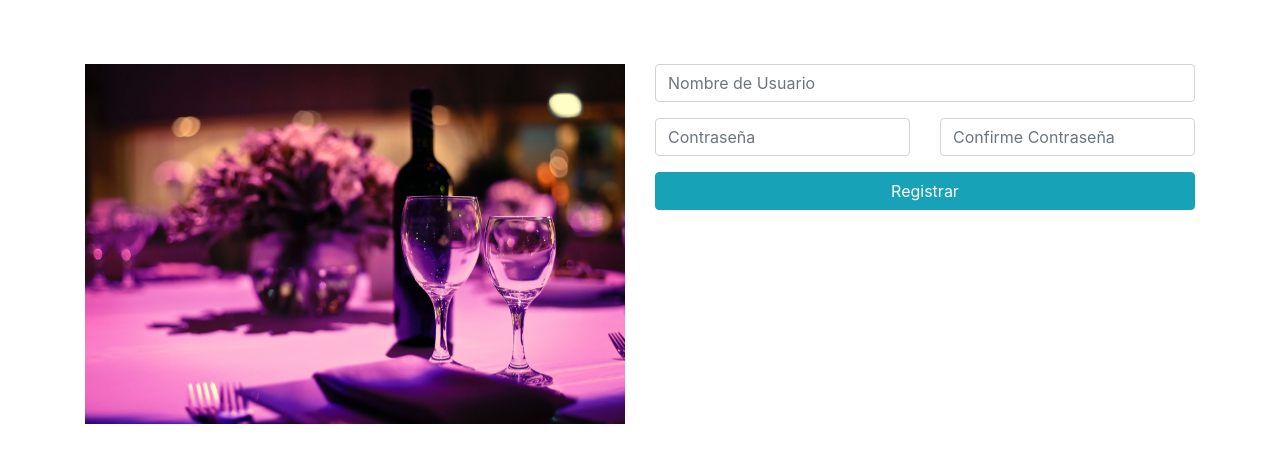
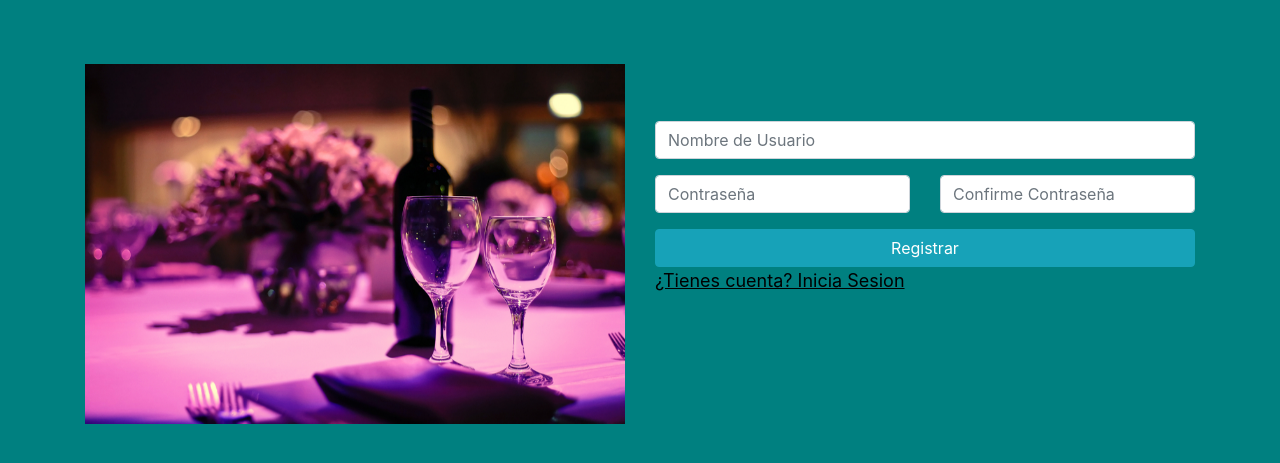
Before and after one commit to Patridiazr/PlusEvents, a Django app: page /formulario/ in a window 1280 px wide. Shown: the top 463 px of the page. Run offline with Django 3.2, Linux system fonts and the light colour scheme; some libraries are stand-ins or nearby versions.

Commit message:
update v2.0

```diff
--- a/registro/static/css/formulario.css
+++ b/registro/static/css/formulario.css
@@ -1,6 +1,20 @@
+body{
+    background-color: teal;
+}
 .container{
     margin-top: 5%;
 }
 .container-fluid{
     padding-left: 0%;
 }
+.btnindex{
+    color: black
+}
+.forgot a {
+    color:black;
+    font-size: 18px;
+    text-decoration: underline;
+  }
+  .forgot {
+    text-align: left; margin-bottom:30px;
+  }
--- a/registro/static/css/login.css
+++ b/registro/static/css/login.css
@@ -1,6 +1,5 @@
 body#LoginForm{
-  background-image: url(/registro/static/imagenes/eventossociales.jpg
-  ) !important;
+  background-image: url(/registro/static/imagenes/eventossociales.jpg)!important;
 }
 
 .form-heading { color:#fff; font-size:23px;}
--- a/registro/templates/Contacto.html
+++ b/registro/templates/Contacto.html
@@ -80,7 +80,7 @@
                             <div class="form-group">
                                 <span class="col-md-1 col-md-offset-2 text-center"><i class="fa fa-phone-square bigicon"></i></span>
                                 <div class="col-md-8">
-                                    <input id="phone" name="phone" type="text" placeholder="Telefono" class="form-control">
+                                    <input id="asunto" name="asunto" type="text" placeholder="Asunto" class="form-control">
                                 </div>
                             </div>
 
--- a/registro/templates/formulario.html
+++ b/registro/templates/formulario.html
@@ -4,7 +4,7 @@
 <head>
     <meta charset="UTF-8">
     <meta name="viewport" content="width=device-width, user-scalable=no, initial-scale=1.0, maximum-scale=1.0, minimum-scale=1.0">    <meta http-equiv="X-UA-Compatible" content="ie=edge">
-    <title>Formulaio</title>
+    <title>Formulario</title>
 
     <link rel="stylesheet" href="{% static './css/bootstrap.css' %}">
     <link rel="stylesheet" href="{% static './css/formulario.css' %}">
@@ -16,7 +16,6 @@
                   <div class="col-sm">
                         <div id="carouselExampleIndicators" class="carousel slide" data-ride="carousel">
                                 <ol class="carousel-indicators">
-                                  <li data-target="#carouselExampleIndicators" data-slide-to="0" class="active"></li>
                                 </ol>
                         </div>
                                 <div class="carousel-inner">
@@ -25,8 +24,8 @@
                                     <div class="carousel-caption d-none d-md-block"></div>
                                 </div>
                         </div>
-                  </div>
-                  <div class="col-sm">
+                  </div><br><br>
+                  <div class="container col-sm formulario">
                       <form action="crear_U" method="POST">
                       {% csrf_token %}
                         <form>
@@ -48,7 +47,9 @@
                         </div>
 
                         <input type="submit" value="Registrar" class="btn btn-info btn-block">
-
+                        <div class="forgot">
+                        <a class="text-align:center btnindex" href="{% url 'login' %}">¿Tienes cuenta? Inicia Sesion</a>
+                        </div>
                     </form>
                     </form>
                   </div>
```
Also changed, not shown: registro/templates/index.html (+11 -1 lines).
